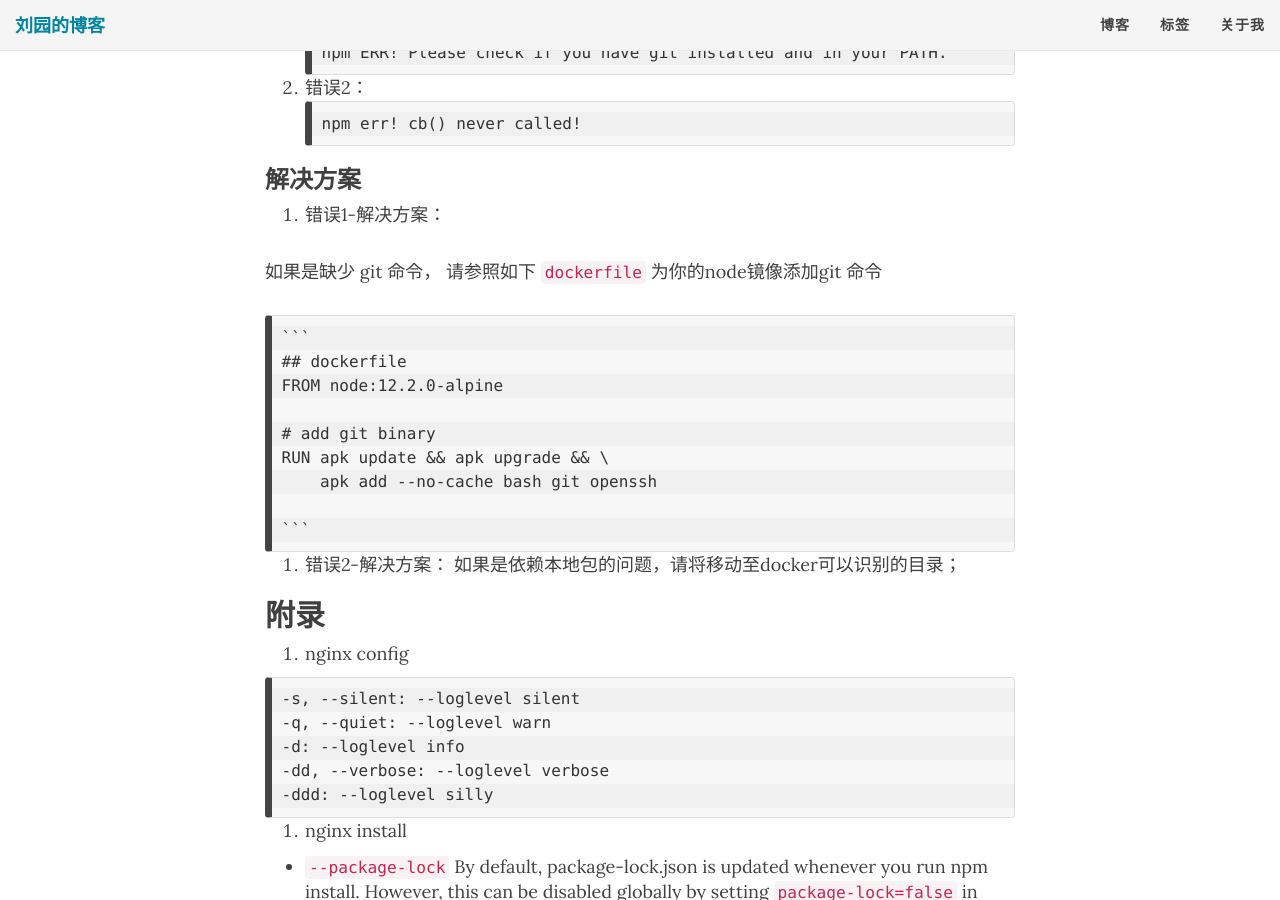
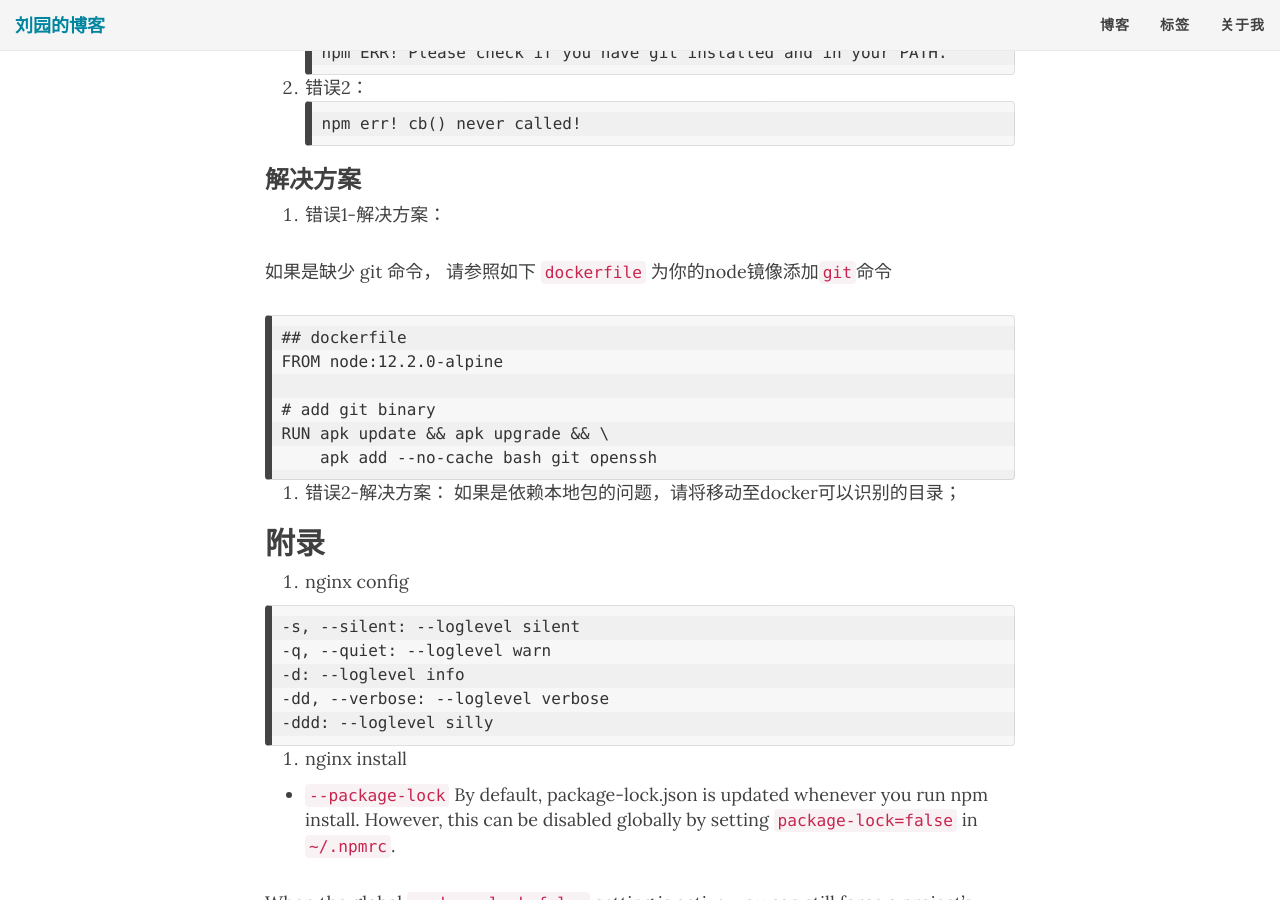
Before and after one commit to colynn/colynn.github.io, a Jekyll site: the page built from _posts/2020-06-19-npm-catch-error.md, in a window 1280 px wide and 900 px high, scrolled down 630 px. Built offline with Jekyll 4.4.1, drawn with Linux system fonts in a browser that asks for light colours; nearby versions of some CDN libraries; comment, search, counter and statistics services are not loaded.

Commit message:
update style

````diff
--- a/_posts/2020-06-19-npm-catch-error.md
+++ b/_posts/2020-06-19-npm-catch-error.md
@@ -29,17 +29,15 @@ npm err! cb() never called!
 ### 解决方案
 1. 错误1-解决方案：
 
-如果是缺少 git 命令， 请参照如下 `dockerfile` 为你的node镜像添加git 命令
+如果是缺少 git 命令， 请参照如下 `dockerfile` 为你的node镜像添加`git`命令
+```
+## dockerfile
+FROM node:12.2.0-alpine
 
-    ```
-    ## dockerfile
-    FROM node:12.2.0-alpine
-
-    # add git binary
-    RUN apk update && apk upgrade && \
-        apk add --no-cache bash git openssh
-
-    ```
+# add git binary
+RUN apk update && apk upgrade && \
+    apk add --no-cache bash git openssh
+```
 
 2. 错误2-解决方案：
 如果是依赖本地包的问题，请将移动至docker可以识别的目录；
````
